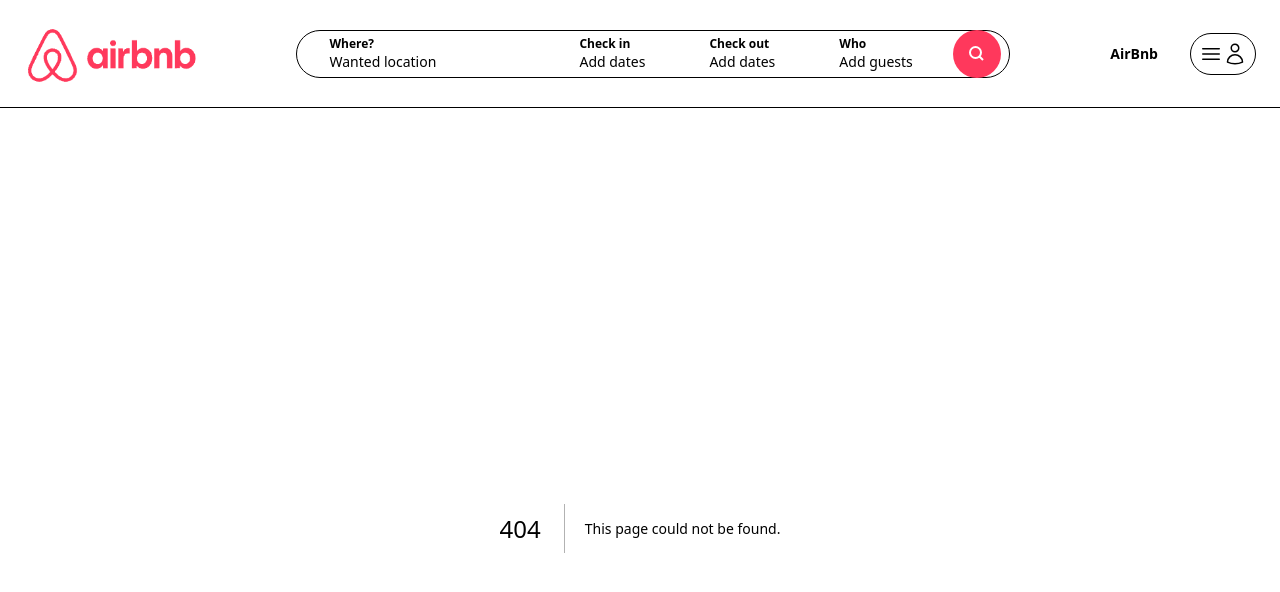
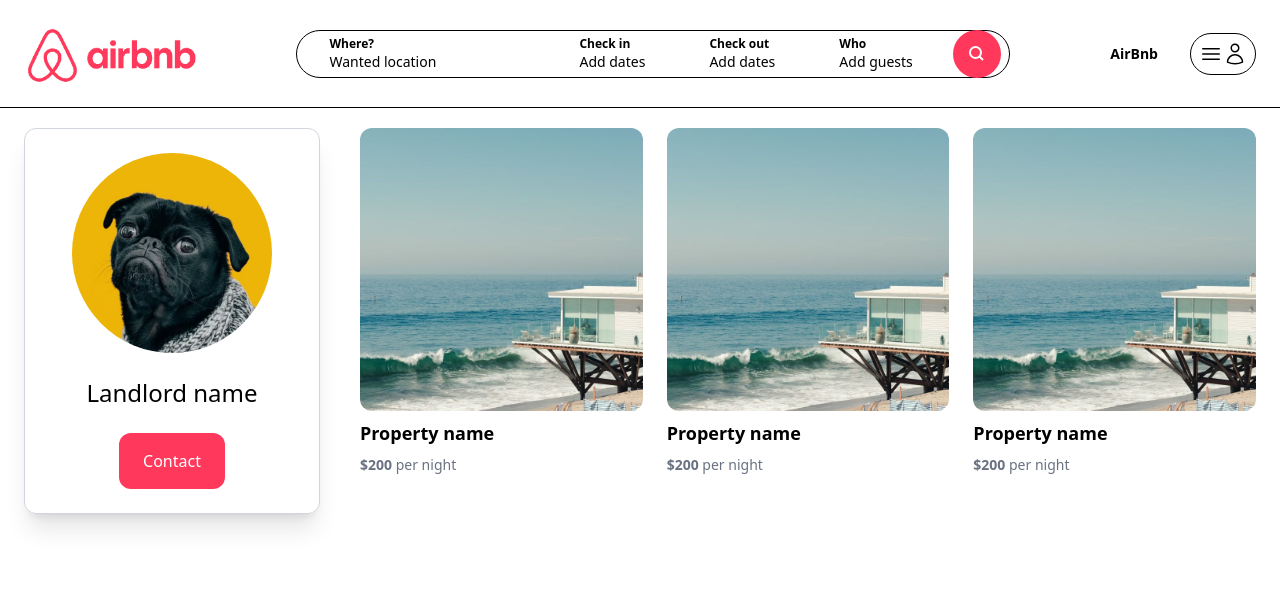
Before and after one commit to reganjaygabriel/final_project, a Next.js app: page /landlords/1 in a window 1280 px wide. Before the commit this address had no page. Shown: the top 592 px of the page. Built offline with nearby package versions, Linux system fonts and the light colour scheme.

Commit message:
V2-Landlord page (static), Gabriel, Regan Jay M.

```diff
--- /dev/null
+++ b/app/components/ContanctButton.tsx
@@ -0,0 +1,8 @@
+const ContanctButton = () => {
+  return (
+    <div className="mt-6 py-4 px-6 cursor-pointer bg-airbnb text-white rounded-xl hover:bg-airbnb-dark transition">
+      Contact
+    </div>
+  );
+};
+export default ContanctButton;
--- /dev/null
+++ b/app/landlords/[id]/page.tsx
@@ -0,0 +1,29 @@
+import Image from "next/image";
+import ContanctButton from "@/app/components/ContanctButton";
+import PropertyList from "@/app/components/properties/PropertyList";
+const LandlordDetailPage = () => {
+  return (
+    <main className="max-w-[1500px] mx-auto px-6 pb-6">
+      <div className="grid grid-cols-1 md:grid-cols-4 gap-4">
+        <aside className="col-span-1 mb-4">
+          <div className="flex flex-col items-center p-6 rounded-xl border border-gray-300 shadow-xl">
+            <Image
+              src="/profile_pic_1.jpg"
+              width={200}
+              height={200}
+              alt="Landlord name"
+              className="rounded-full"
+            />
+            <h1 className="mt-6 text-2xl">Landlord name</h1> <ContanctButton />
+          </div>
+        </aside>
+        <div className="col-span-1 md:col-span-3 pl-0 md:pl-6">
+          <div className=" grid grid-cols-1 md:grid-cols-3  gap-6">
+            <PropertyList />
+          </div>
+        </div>
+      </div>
+    </main>
+  );
+};
+export default LandlordDetailPage;
```
